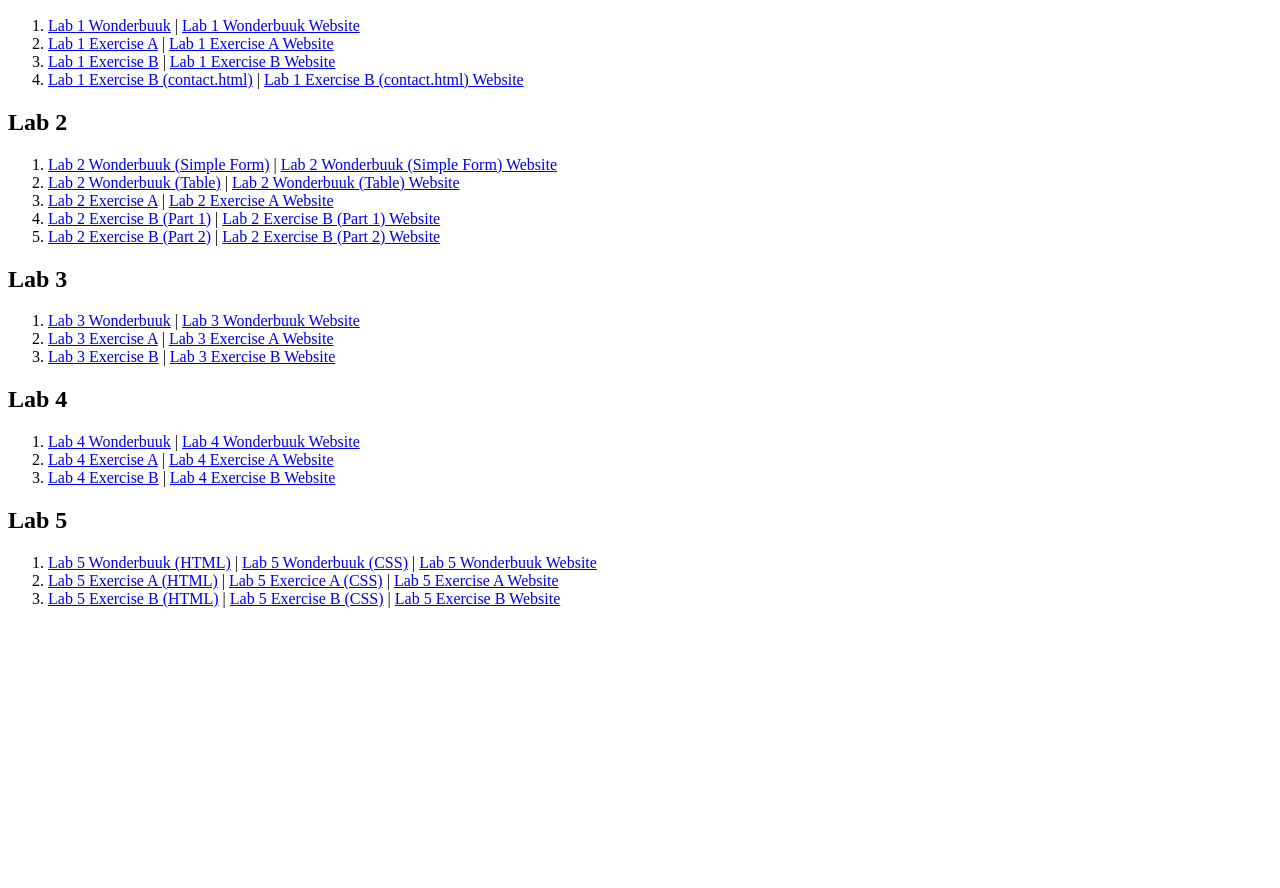
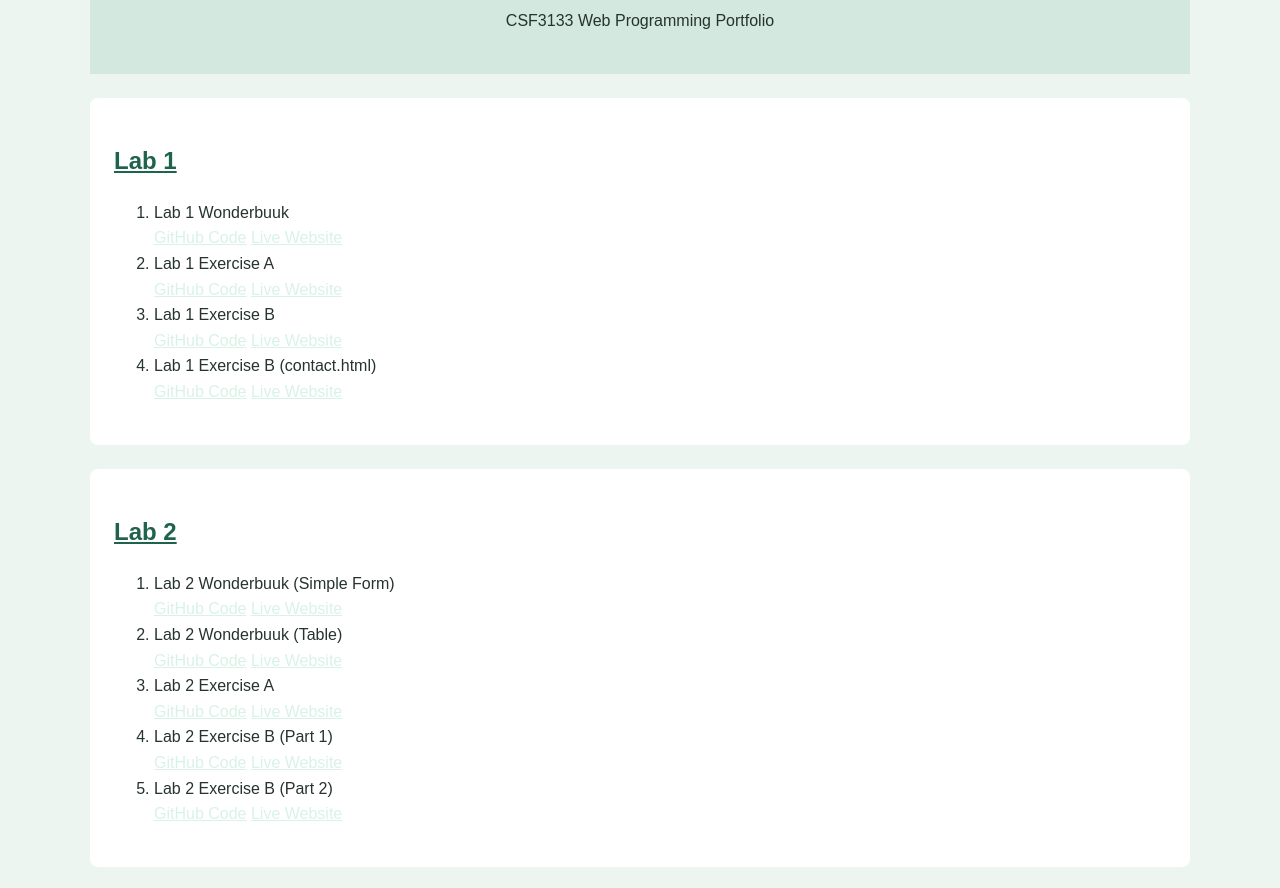
Before and after one commit to Amrun02/S78540__CSF3133_K3, a plain HTML site: page index.html in a window 1280 px wide. Shown: the part 110-998 px from the top of the page. Before the commit the page ends 800 px from the top, so only its background shows below. Drawn offline with Linux system fonts and the light colour scheme; files that its build step writes are made by us from their sources.

Commit message:
Update index.html

```diff
--- a/index.html
+++ b/index.html
@@ -2,64 +2,191 @@
 <html lang="en">
 <head>
     <meta charset="UTF-8">
-        <meta name="viewport" content="width=device-width, intial-scale=1.0">
+    <meta name="viewport" content="width=device-width, initial-scale=1.0">
     <title>S78540 - Lab Exercises</title>
+    <link href="https://fonts.googleapis.com/css2?family=Inter:wght@400;500;600;700&display=swap" rel="stylesheet">
+    <link rel="stylesheet" href="style.css">
 </head>
 <body>
+
+    <header>
+        <div class="container">
             <h1>S78540 - Lab Exercises</h1>
+            <p class="subtitle">CSF3133 Web Programming Portfolio</p>
+        </div>
+    </header>
+
+    <main class="container">
+
+        <!-- Lab 1 -->
+        <section class="lab-card">
             <h2>Lab 1</h2>
             <ol>
-            <li><a href="https://github.com/Amrun02/S78540__CSF3133_K3/blob/main/Lab%201/lab1.html">Lab 1 Wonderbuuk</a>
-                | <a href="./Lab%201/lab1.html">Lab 1 Wonderbuuk Website</a></li>
-            <li><a href="https://github.com/Amrun02/S78540__CSF3133_K3/blob/main/Lab%201/lab1_ExerA.html">Lab 1 Exercise A</a>
-                | <a href="./Lab%201/lab1_ExerA.html">Lab 1 Exercise A Website</a></li>
-            <li><a href="https://github.com/Amrun02/S78540__CSF3133_K3/blob/main/Lab%201/lab1_ExerB.html">Lab 1 Exercise B</a>
-                | <a href="./Lab%201/lab1_ExerB.html">Lab 1 Exercise B Website</a></li>
-            <li><a href="https://github.com/Amrun02/S78540__CSF3133_K3/blob/main/Lab%201/contact.html">Lab 1 Exercise B (contact.html)</a>
-                | <a href="./Lab%201/contact.html">Lab 1 Exercise B (contact.html) Website</a></li>
+                <li>
+                    <span class="task-name">Lab 1 Wonderbuuk</span>
+                    <div class="links">
+                        <a class="btn-code" href="https://github.com/Amrun02/S78540__CSF3133_K3/blob/main/Lab%201/lab1.html">GitHub Code</a>
+                        <a class="btn-live" href="./Lab%201/lab1.html">Live Website</a>
+                    </div>
+                </li>
+                <li>
+                    <span class="task-name">Lab 1 Exercise A</span>
+                    <div class="links">
+                        <a class="btn-code" href="https://github.com/Amrun02/S78540__CSF3133_K3/blob/main/Lab%201/lab1_ExerA.html">GitHub Code</a>
+                        <a class="btn-live" href="./Lab%201/lab1_ExerA.html">Live Website</a>
+                    </div>
+                </li>
+                <li>
+                    <span class="task-name">Lab 1 Exercise B</span>
+                    <div class="links">
+                        <a class="btn-code" href="https://github.com/Amrun02/S78540__CSF3133_K3/blob/main/Lab%201/lab1_ExerB.html">GitHub Code</a>
+                        <a class="btn-live" href="./Lab%201/lab1_ExerB.html">Live Website</a>
+                    </div>
+                </li>
+                <li>
+                    <span class="task-name">Lab 1 Exercise B (contact.html)</span>
+                    <div class="links">
+                        <a class="btn-code" href="https://github.com/Amrun02/S78540__CSF3133_K3/blob/main/Lab%201/contact.html">GitHub Code</a>
+                        <a class="btn-live" href="./Lab%201/contact.html">Live Website</a>
+                    </div>
+                </li>
             </ol>
+        </section>
+
+        <!-- Lab 2 -->
+        <section class="lab-card">
             <h2>Lab 2</h2>
             <ol>
-            <li><a href="https://github.com/Amrun02/S78540__CSF3133_K3/blob/main/Lab%202/lab2_SimpleForm.html">Lab 2 Wonderbuuk (Simple Form)</a>
-                | <a href="./Lab%202/lab2_SimpleForm.html">Lab 2 Wonderbuuk (Simple Form) Website</a></li>
-            <li><a href="https://github.com/Amrun02/S78540__CSF3133_K3/blob/main/Lab%202/lab2_Table.html">Lab 2 Wonderbuuk (Table)</a>
-                | <a href="./Lab%202/lab2_Table.html">Lab 2 Wonderbuuk (Table) Website</a></li>
-            <li><a href="https://github.com/Amrun02/S78540__CSF3133_K3/blob/main/Lab%202/lab2_ExerA.html">Lab 2 Exercise A</a>
-                | <a href="./Lab%202/lab2_ExerA.html">Lab 2 Exercise A Website</a></li>
-            <li><a href="https://github.com/Amrun02/S78540__CSF3133_K3/blob/main/Lab%202/lab2_ExerB.html">Lab 2 Exercise B (Part 1)</a>
-                | <a href="./Lab%202/lab2_ExerB.html">Lab 2 Exercise B (Part 1) Website</a></li>
-            <li><a href="https://github.com/Amrun02/S78540__CSF3133_K3/blob/main/Lab%202/lab2_ExerB(part%202).html">Lab 2 Exercise B (Part 2)</a>
-                | <a href="./Lab%202/lab2_ExerB(part%202).html">Lab 2 Exercise B (Part 2) Website</a></li>
+                <li>
+                    <span class="task-name">Lab 2 Wonderbuuk (Simple Form)</span>
+                    <div class="links">
+                        <a class="btn-code" href="https://github.com/Amrun02/S78540__CSF3133_K3/blob/main/Lab%202/lab2_SimpleForm.html">GitHub Code</a>
+                        <a class="btn-live" href="./Lab%202/lab2_SimpleForm.html">Live Website</a>
+                    </div>
+                </li>
+                <li>
+                    <span class="task-name">Lab 2 Wonderbuuk (Table)</span>
+                    <div class="links">
+                        <a class="btn-code" href="https://github.com/Amrun02/S78540__CSF3133_K3/blob/main/Lab%202/lab2_Table.html">GitHub Code</a>
+                        <a class="btn-live" href="./Lab%202/lab2_Table.html">Live Website</a>
+                    </div>
+                </li>
+                <li>
+                    <span class="task-name">Lab 2 Exercise A</span>
+                    <div class="links">
+                        <a class="btn-code" href="https://github.com/Amrun02/S78540__CSF3133_K3/blob/main/Lab%202/lab2_ExerA.html">GitHub Code</a>
+                        <a class="btn-live" href="./Lab%202/lab2_ExerA.html">Live Website</a>
+                    </div>
+                </li>
+                <li>
+                    <span class="task-name">Lab 2 Exercise B (Part 1)</span>
+                    <div class="links">
+                        <a class="btn-code" href="https://github.com/Amrun02/S78540__CSF3133_K3/blob/main/Lab%202/lab2_ExerB.html">GitHub Code</a>
+                        <a class="btn-live" href="./Lab%202/lab2_ExerB.html">Live Website</a>
+                    </div>
+                </li>
+                <li>
+                    <span class="task-name">Lab 2 Exercise B (Part 2)</span>
+                    <div class="links">
+                        <a class="btn-code" href="https://github.com/Amrun02/S78540__CSF3133_K3/blob/main/Lab%202/lab2_ExerB(part%202).html">GitHub Code</a>
+                        <a class="btn-live" href="./Lab%202/lab2_ExerB(part%202).html">Live Website</a>
+                    </div>
+                </li>
             </ol>
+        </section>
+
+        <!-- Lab 3 -->
+        <section class="lab-card">
             <h2>Lab 3</h2>
             <ol>
-            <li><a href="https://github.com/Amrun02/S78540__CSF3133_K3/blob/main/Lab%203/lab3_Wonderbuuk.html">Lab 3 Wonderbuuk</a>
-                | <a href="./Lab%203/lab3_Wonderbuuk.html">Lab 3 Wonderbuuk Website</a></li>
-            <li><a href="https://github.com/Amrun02/S78540__CSF3133_K3/blob/main/Lab%203/lab3_ExerA.html">Lab 3 Exercise A</a>
-                | <a href="./Lab%203/lab3_ExerA.html">Lab 3 Exercise A Website</a></li>
-            <li><a href="https://github.com/Amrun02/S78540__CSF3133_K3/blob/main/Lab%203/lab3_ExerB.html">Lab 3 Exercise B</a>
-                | <a href="./Lab%203/lab3_ExerB.html">Lab 3 Exercise B Website</a></li>
+                <li>
+                    <span class="task-name">Lab 3 Wonderbuuk</span>
+                    <div class="links">
+                        <a class="btn-code" href="https://github.com/Amrun02/S78540__CSF3133_K3/blob/main/Lab%203/lab3_Wonderbuuk.html">GitHub Code</a>
+                        <a class="btn-live" href="./Lab%203/lab3_Wonderbuuk.html">Live Website</a>
+                    </div>
+                </li>
+                <li>
+                    <span class="task-name">Lab 3 Exercise A</span>
+                    <div class="links">
+                        <a class="btn-code" href="https://github.com/Amrun02/S78540__CSF3133_K3/blob/main/Lab%203/lab3_ExerA.html">GitHub Code</a>
+                        <a class="btn-live" href="./Lab%203/lab3_ExerA.html">Live Website</a>
+                    </div>
+                </li>
+                <li>
+                    <span class="task-name">Lab 3 Exercise B</span>
+                    <div class="links">
+                        <a class="btn-code" href="https://github.com/Amrun02/S78540__CSF3133_K3/blob/main/Lab%203/lab3_ExerB.html">GitHub Code</a>
+                        <a class="btn-live" href="./Lab%203/lab3_ExerB.html">Live Website</a>
+                    </div>
+                </li>
             </ol>
+        </section>
+
+        <!-- Lab 4 -->
+        <section class="lab-card">
             <h2>Lab 4</h2>
             <ol>
-            <li><a href="https://github.com/Amrun02/S78540__CSF3133_K3/blob/main/Lab%204/lab4_Wonderbuuk.html">Lab 4 Wonderbuuk</a>
-                | <a href="./Lab%204/lab4_Wonderbuuk.html">Lab 4 Wonderbuuk Website</a></li>
-            <li><a href="https://github.com/Amrun02/S78540__CSF3133_K3/blob/main/Lab%204/lab4_ExerA.html">Lab 4 Exercise A</a>
-                | <a href="./Lab%204/lab4_ExerA.html">Lab 4 Exercise A Website</a></li>
-            <li><a href="https://github.com/Amrun02/S78540__CSF3133_K3/blob/main/Lab%204/lab4_ExerB.html">Lab 4 Exercise B</a>
-                | <a href="./Lab%204/lab4_ExerB.html">Lab 4 Exercise B Website</a></li>
+                <li>
+                    <span class="task-name">Lab 4 Wonderbuuk</span>
+                    <div class="links">
+                        <a class="btn-code" href="https://github.com/Amrun02/S78540__CSF3133_K3/blob/main/Lab%204/lab4_Wonderbuuk.html">GitHub Code</a>
+                        <a class="btn-live" href="./Lab%204/lab4_Wonderbuuk.html">Live Website</a>
+                    </div>
+                </li>
+                <li>
+                    <span class="task-name">Lab 4 Exercise A</span>
+                    <div class="links">
+                        <a class="btn-code" href="https://github.com/Amrun02/S78540__CSF3133_K3/blob/main/Lab%204/lab4_ExerA.html">GitHub Code</a>
+                        <a class="btn-live" href="./Lab%204/lab4_ExerA.html">Live Website</a>
+                    </div>
+                </li>
+                <li>
+                    <span class="task-name">Lab 4 Exercise B</span>
+                    <div class="links">
+                        <a class="btn-code" href="https://github.com/Amrun02/S78540__CSF3133_K3/blob/main/Lab%204/lab4_ExerB.html">GitHub Code</a>
+                        <a class="btn-live" href="./Lab%204/lab4_ExerB.html">Live Website</a>
+                    </div>
+                </li>
             </ol>
+        </section>
+
+        <!-- Lab 5 -->
+        <section class="lab-card">
             <h2>Lab 5</h2>
             <ol>
-            <li><a href="https://github.com/Amrun02/S78540__CSF3133_K3/blob/main/Lab%205/umt.html">Lab 5 Wonderbuuk (HTML)</a>
-                | <a href="https://github.com/Amrun02/S78540__CSF3133_K3/blob/main/Lab%205/umt.css">Lab 5 Wonderbuuk (CSS)</a>
-                | <a href="./Lab%205/umt.html">Lab 5 Wonderbuuk Website</a></li>
-            <li><a href="https://github.com/Amrun02/S78540__CSF3133_K3/blob/main/Lab%205/food.html">Lab 5 Exercise A (HTML)</a>
-                | <a href="https://github.com/Amrun02/S78540__CSF3133_K3/blob/main/Lab%205/food.css">Lab 5 Exercice A (CSS)</a>
-                | <a href="./Lab%205/food.html">Lab 5 Exercise A Website</a></li>
-            <li><a href="https://github.com/Amrun02/S78540__CSF3133_K3/blob/main/Lab%205/shop.html">Lab 5 Exercise B (HTML)</a>
-                | <a href="https://github.com/Amrun02/S78540__CSF3133_K3/blob/main/Lab%205/shop.css">Lab 5 Exercise B (CSS)</a>
-                | <a href="./Lab%205/shop.html">Lab 5 Exercise B Website</a></li>
+                <li>
+                    <span class="task-name">Lab 5 Wonderbuuk</span>
+                    <div class="links">
+                        <a class="btn-code" href="https://github.com/Amrun02/S78540__CSF3133_K3/blob/main/Lab%205/umt.html">HTML</a>
+                        <a class="btn-code" href="https://github.com/Amrun02/S78540__CSF3133_K3/blob/main/Lab%205/umt.css">CSS</a>
+                        <a class="btn-live" href="./Lab%205/umt.html">Live Website</a>
+                    </div>
+                </li>
+                <li>
+                    <span class="task-name">Lab 5 Exercise A</span>
+                    <div class="links">
+                        <a class="btn-code" href="https://github.com/Amrun02/S78540__CSF3133_K3/blob/main/Lab%205/food.html">HTML</a>
+                        <a class="btn-code" href="https://github.com/Amrun02/S78540__CSF3133_K3/blob/main/Lab%205/food.css">CSS</a>
+                        <a class="btn-live" href="./Lab%205/food.html">Live Website</a>
+                    </div>
+                </li>
+                <li>
+                    <span class="task-name">Lab 5 Exercise B</span>
+                    <div class="links">
+                        <a class="btn-code" href="https://github.com/Amrun02/S78540__CSF3133_K3/blob/main/Lab%205/shop.html">HTML</a>
+                        <a class="btn-code" href="https://github.com/Amrun02/S78540__CSF3133_K3/blob/main/Lab%205/shop.css">CSS</a>
+                        <a class="btn-live" href="./Lab%205/shop.html">Live Website</a>
+                    </div>
+                </li>
             </ol>
+        </section>
+
+    </main>
+
+    <footer>
+        <p>&copy; 2026 S78540 | Universiti Malaysia Terengganu</p>
+    </footer>
+
 </body>
 </html>
```
Lines whose indentation alone changed are shown as unchanged.
